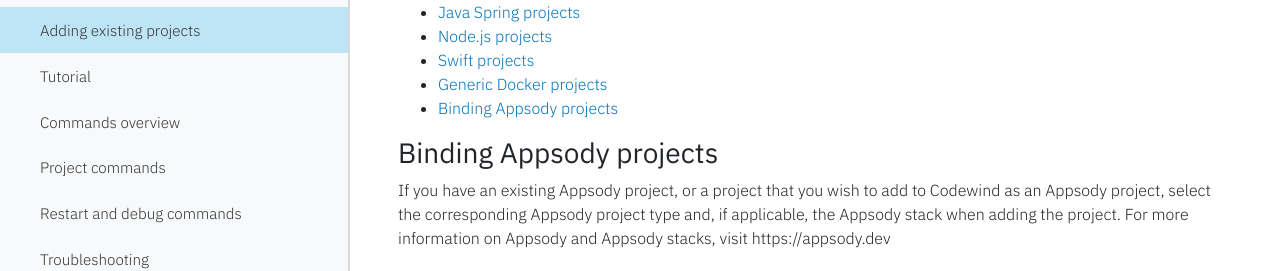
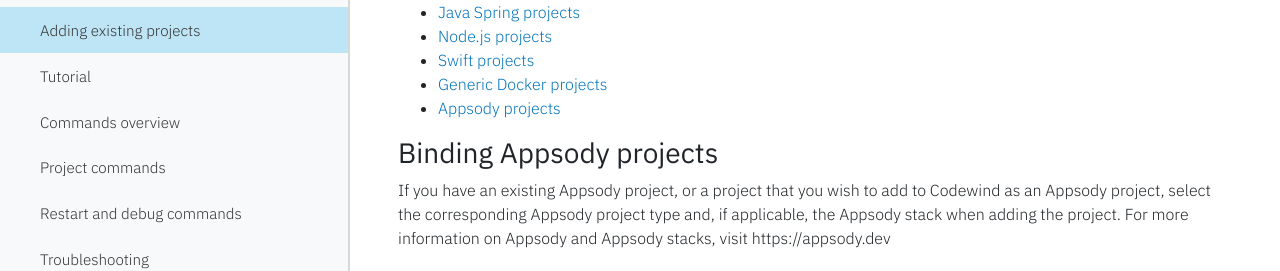
Before and after one commit to eclipse-archived/codewind-docs, a Jekyll site: the page built from docs/_documentations/mdt-vsc-importedprojects.md, in a window 1280 px wide and 900 px high. Shown: the part 441-712 px from the top of the window. Built offline with Jekyll 4.4.1, drawn with Linux system fonts in a browser that asks for light colours; nearby versions of some CDN libraries; comment, search, counter and statistics services are not loaded; some of the changed text lies outside the part shown.

Commit message:
revised bullet points
Signed-off-by: Jacob Berger <jacob.berger@ibm.com>

```diff
--- a/docs/_documentations/mdt-vsc-importedprojects.md
+++ b/docs/_documentations/mdt-vsc-importedprojects.md
@@ -12,7 +12,7 @@ order: 0
 
 # Adding existing projects
 
-Modifications are usually required to successfully add and deploy projects that have never been run in Codewind before. <!--The add process creates required files if they do not exist.--> This guide covers the basics of configuring a project to run in Codewind.
+Modifications are usually required to successfully add and deploy projects that have never been run in Codewind before. This guide covers the basics of configuring a project to run in Codewind.
 
 ## What kind of projects can I add?
 
@@ -23,7 +23,7 @@ Codewind is designed to develop cloud native microservices. Therefore, each proj
 * [Node.js projects](#nodejs-projects)
 * [Swift projects](#swift-projects)
 * [Generic Docker projects](#generic-docker-projects)
-* [Binding Appsody projects](#binding-appsody-projects)
+* [Appsody projects](#binding-appsody-projects)
 
 ### Binding Appsody projects
 
```
